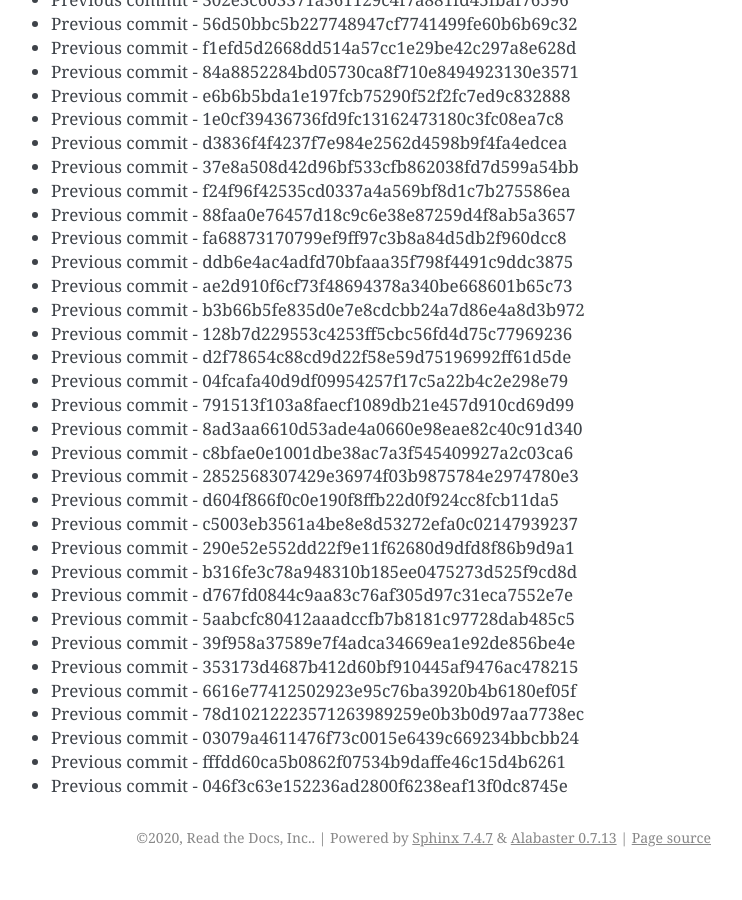
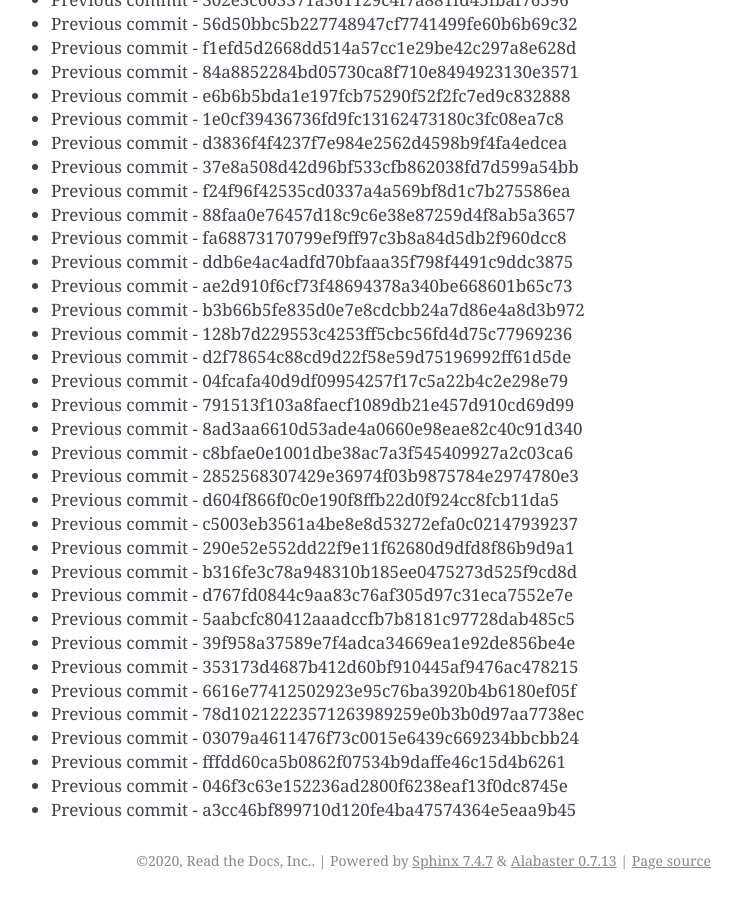
Before and after one commit to readthedocs/rtd-git-stresstest, a Sphinx documentation site: the page built from docs/updates.rst, in a window 1280 px wide and 900 px high, scrolled down 39087 px. Shown: the whole window, without its empty margins (399-1141 px from the left). Built offline with Sphinx 7.4.7, drawn with Linux system fonts in a browser that asks for light colours; before the commit the page ends 39964 px from its top, so only the background shows below that.

Commit message:
Generating commit from previous: a3cc46bf899710d120fe4ba47574364e5eaa9b45

```diff
--- a/docs/updates.rst
+++ b/docs/updates.rst
@@ -1674,3 +1674,4 @@ It can be tested for any performance characteristics.
 * Previous commit - 03079a4611476f73c0015e6439c669234bbcbb24
 * Previous commit - fffdd60ca5b0862f07534b9daffe46c15d4b6261
 * Previous commit - 046f3c63e152236ad2800f6238eaf13f0dc8745e
+* Previous commit - a3cc46bf899710d120fe4ba47574364e5eaa9b45
```
